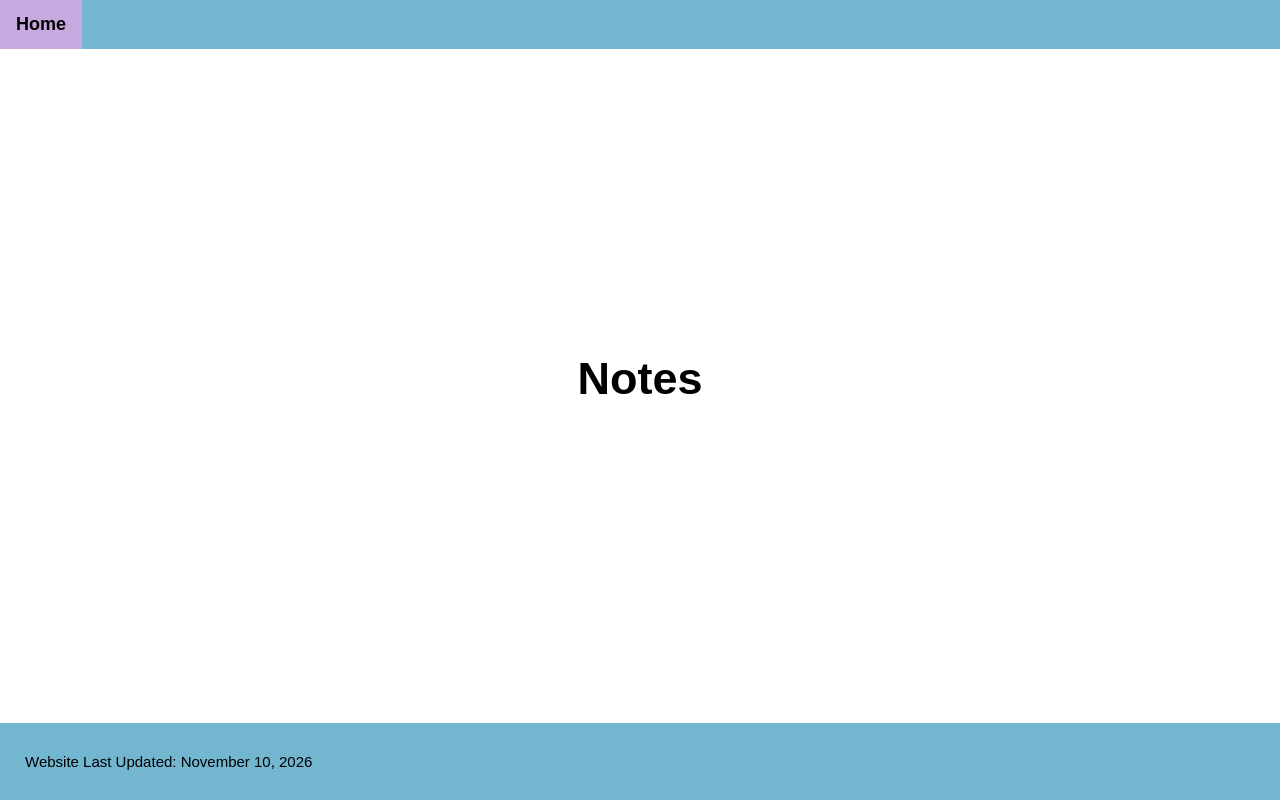
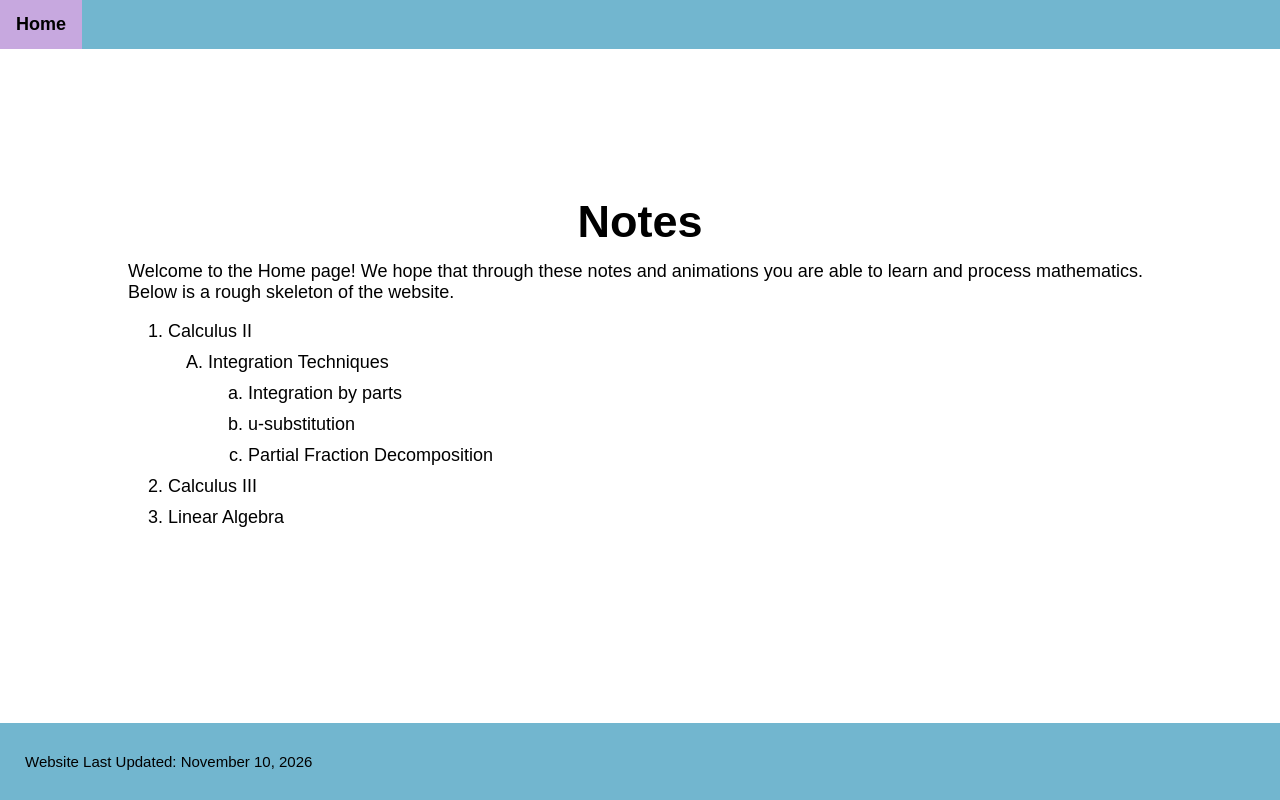
Before and after one commit to Matt-lemoine/Notes, a plain HTML site: page index.html in a window 1280 px wide. Drawn offline with Linux system fonts and the light colour scheme.

Commit message:
adding notes

```diff
--- a/index.html
+++ b/index.html
@@ -33,6 +33,23 @@
         <h1 style="margin-bottom: -5px;">Notes</h1>
     </div>
 
+    <p>Welcome to the Home page! We hope that through these notes and animations you are able to learn and process mathematics. <br>
+    Below is a rough skeleton of the website.</p>
+
+    <ol>
+        <li>Calculus II</li>
+        <ol type="A">
+            <li>Integration Techniques</li>
+            <ol type="a">
+                <li>Integration by parts</li>
+                <li>u-substitution</li>
+                <li>Partial Fraction Decomposition</li>
+            </ol>
+        </ol>
+        <li>Calculus III</li>
+        <li>Linear Algebra</li>
+    </ol>
+
 
 
 
```
